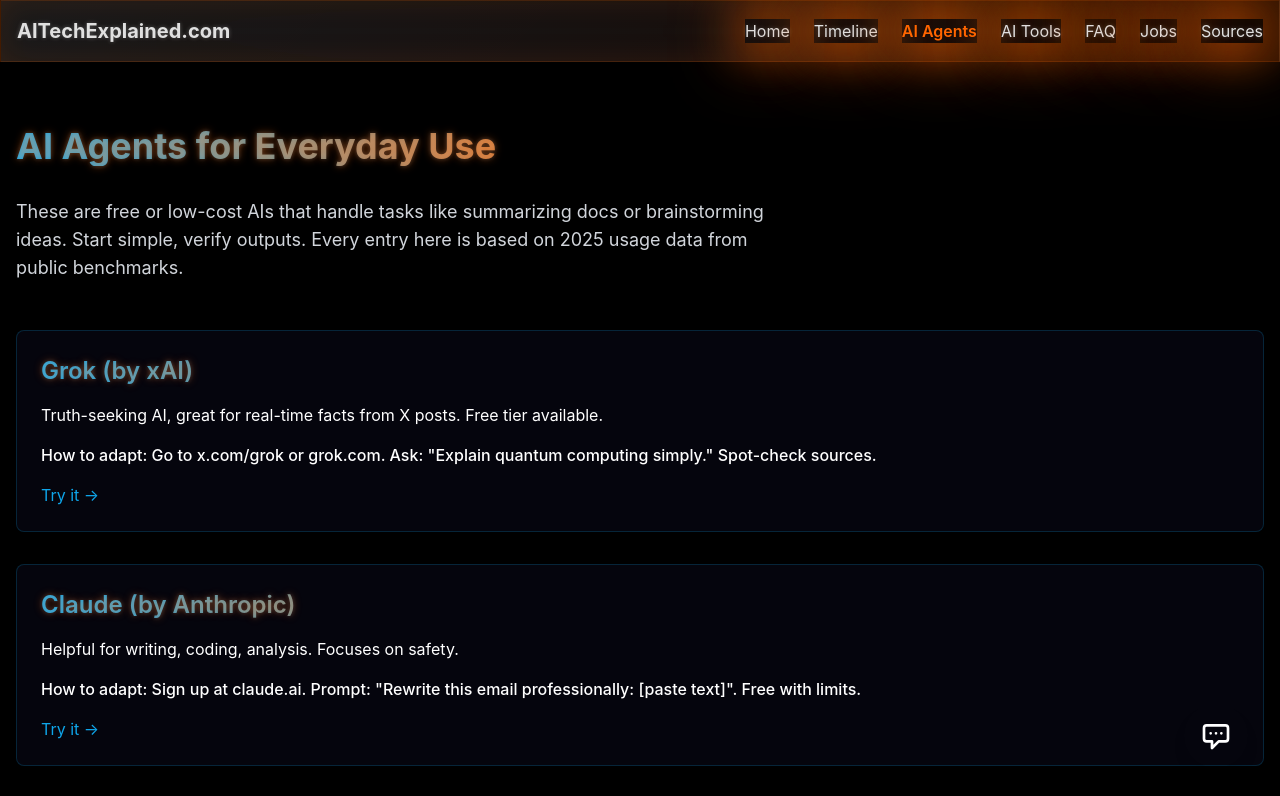
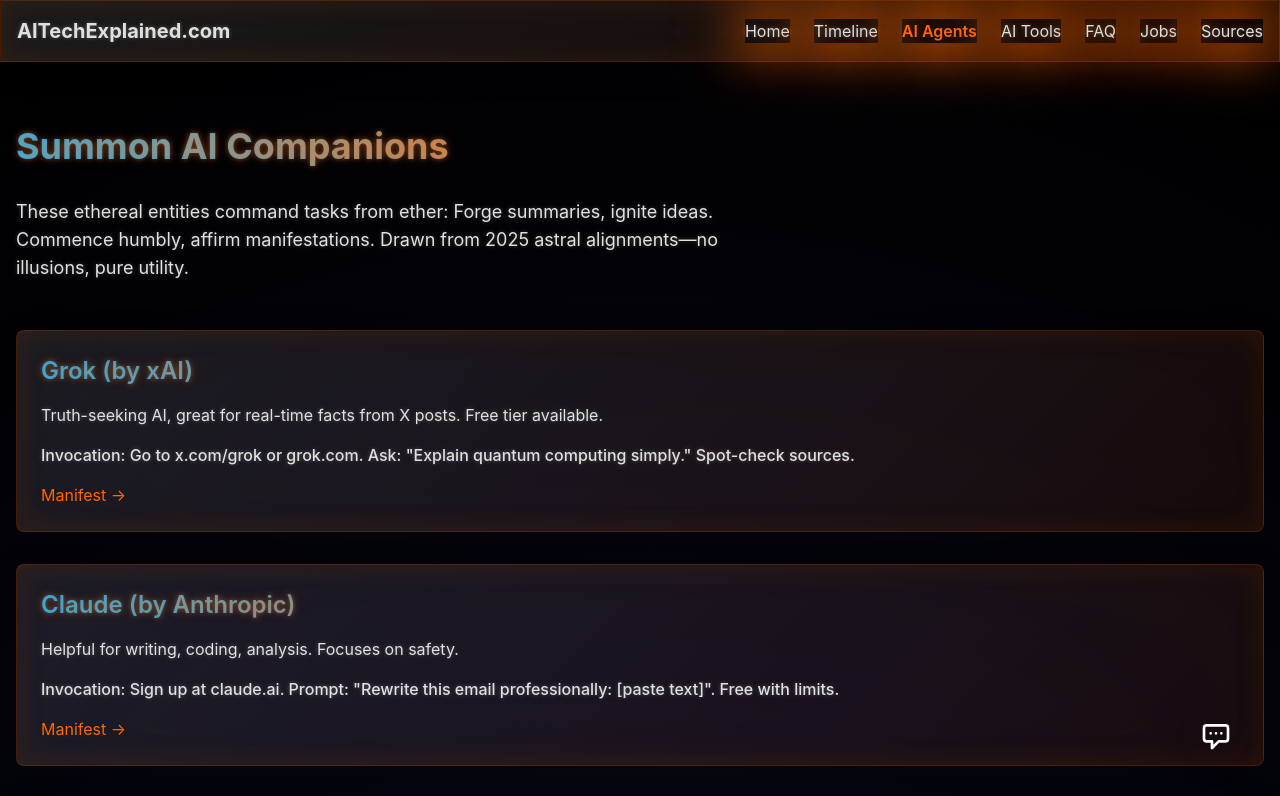
Before and after one commit to Whitehawks6/AITechAttempt2, a Next.js app: page /agents in a window 1280 px wide. Shown: the top 796 px of the page. Built offline with nearby package versions, Linux system fonts and the light colour scheme.

Commit message:
Update page.tsx

```diff
--- a/app/agents/page.tsx
+++ b/app/agents/page.tsx
@@ -63,17 +63,17 @@
   ];
 
   return (
-    <div className="min-h-screen bg-spaceBlack text-crispWhite">
+    <div className="min-h-screen">
       <section className="container mx-auto px-4 py-16">
-        <h1 className="text-4xl font-bold mb-8 text-electricBlue">AI Agents for Everyday Use</h1>
-        <p className="text-lg mb-12 text-grayText max-w-3xl">These are free or low-cost AIs that handle tasks like summarizing docs or brainstorming ideas. Start simple, verify outputs. Every entry here is based on 2025 usage data from public benchmarks.</p>
+        <h1 className="text-4xl font-bold mb-8">Summon AI Companions</h1>
+        <p className="text-lg mb-12 text-silverWhite max-w-3xl text-shadow">These ethereal entities command tasks from ether: Forge summaries, ignite ideas. Commence humbly, affirm manifestations. Drawn from 2025 astral alignments—no illusions, pure utility.</p>
         <div className="space-y-8">
           {agents.map((agent, i) => (
-            <div key={i} className="p-6 rounded-lg bg-nebulaDark/50 border border-electricBlue/20">
-              <h2 className="text-2xl font-semibold mb-4 text-neonPurple">{agent.name}</h2>
-              <p className="mb-4">{agent.description}</p>
-              <p className="mb-4 font-medium">How to adapt: {agent.howTo}</p>
-              <a href={agent.link} className="text-electricBlue hover:underline">Try it →</a>
+            <div key={i} className="p-6 rounded-lg glass-strong border border-fireOrange/20 hover:pulse-flare">
+              <h2 className="text-2xl font-semibold mb-4">{agent.name}</h2>
+              <p className="mb-4 text-silverWhite">{agent.description}</p>
+              <p className="mb-4 font-medium text-silverWhite">Invocation: {agent.howTo}</p>
+              <a href={agent.link} className="text-fireOrange hover:text-silverWhite hover:underline">Manifest →</a>
             </div>
           ))}
         </div>
```
